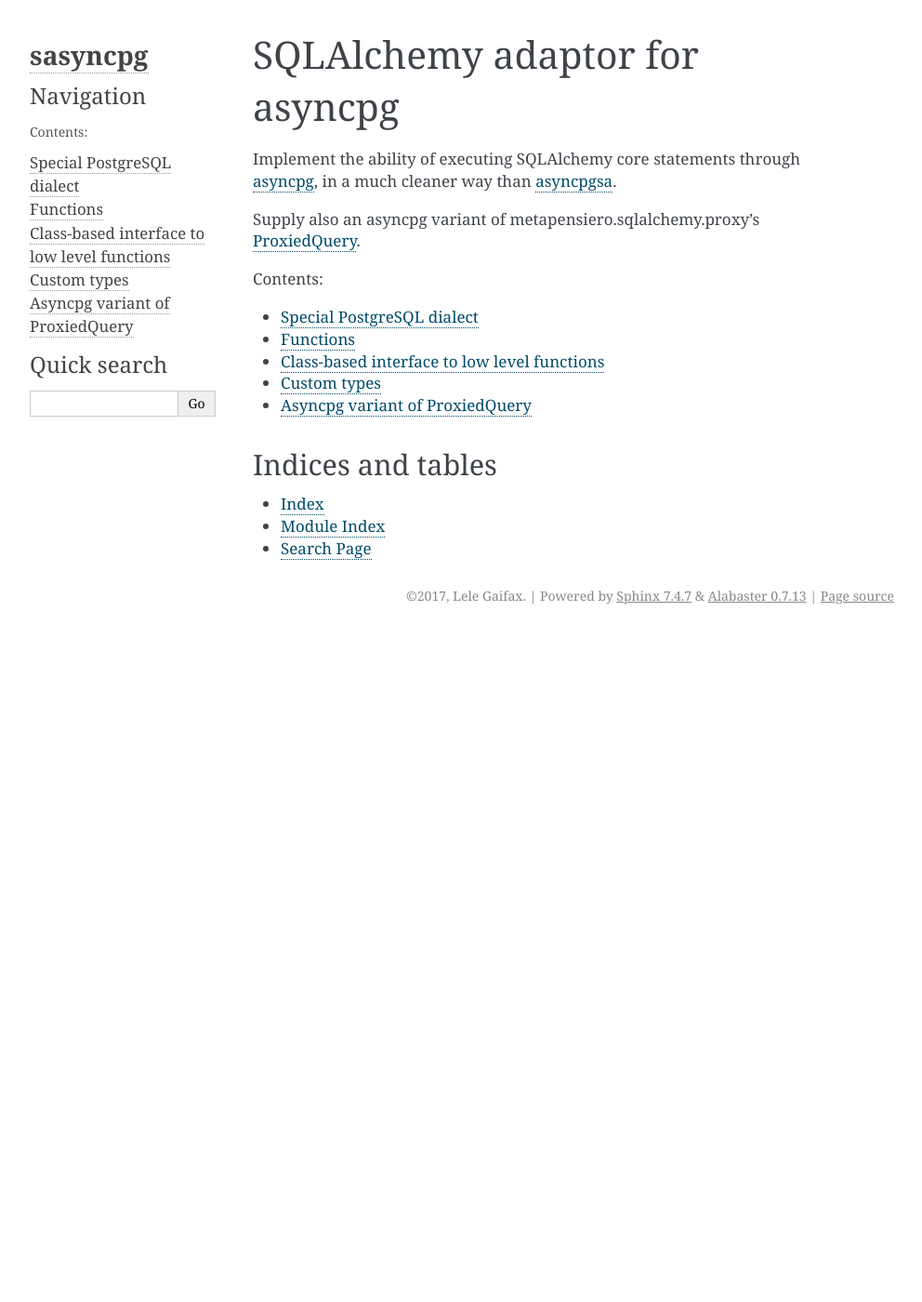
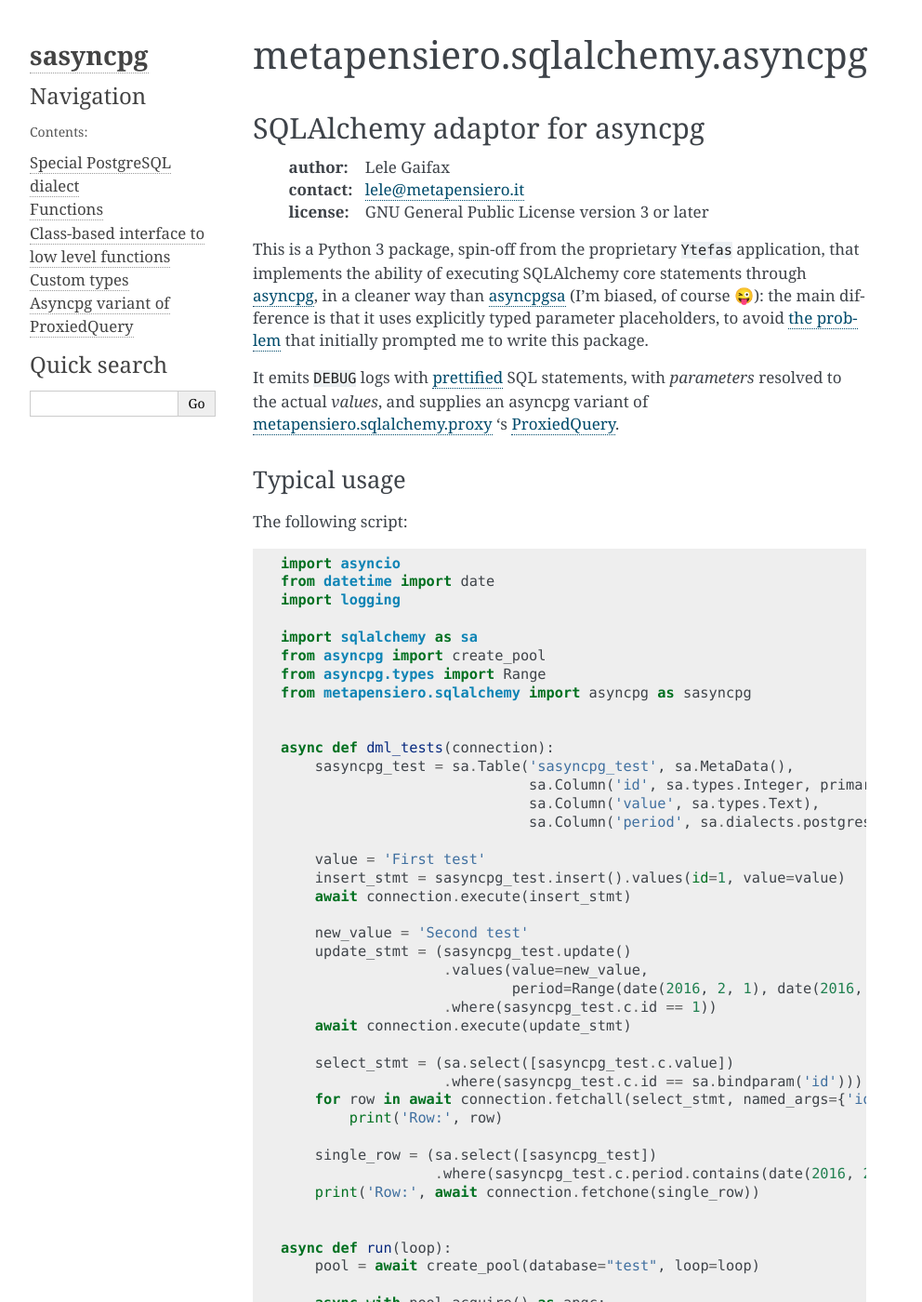
Before and after one commit to metapensiero/metapensiero.sqlalchemy.asyncpg, a Sphinx documentation site: the page built from doc/index.rst, in a window 1280 px wide and 1400 px high. Shown: the whole window at 93% size, without its empty margins (148-1140 px from the left). Built offline with Sphinx 7.4.7, drawn with Linux system fonts in a browser that asks for light colours; some of the changed text lies outside the part shown.

Commit message:
Add a sample usage

```diff
--- a/doc/index.rst
+++ b/doc/index.rst
@@ -6,20 +6,147 @@
 .. :Copyright: © 2016, 2017 Lele Gaifax
 ..
 
-================================
- SQLAlchemy adaptor for asyncpg
-================================
+=================================
+ metapensiero.sqlalchemy.asyncpg
+=================================
 
-Implement the ability of executing SQLAlchemy core statements through
-asyncpg__, in a much cleaner way than asyncpgsa__.
+SQLAlchemy adaptor for asyncpg
+==============================
 
-Supply also an asyncpg variant of metapensiero.sqlalchemy.proxy's
-ProxiedQuery__.
+ :author: Lele Gaifax
+ :contact: lele@metapensiero.it
+ :license: GNU General Public License version 3 or later
 
-__ https://magicstack.github.io/asyncpg/devel/
-__ https://github.com/CanopyTax/asyncpgsa
+This is a Python 3 package, spin-off from the proprietary ``Ytefas`` application, that
+implements the ability of executing SQLAlchemy core statements through asyncpg__, in a
+cleaner way than asyncpgsa__ (I'm biased, of course 😜): the main difference is that it
+uses explicitly typed parameter placeholders, to avoid `the problem`__ that initially
+prompted me to write this package.
+
+It emits ``DEBUG`` logs with `prettified`__ SQL statements, with *parameters* resolved to
+the actual *values*, and supplies an asyncpg variant of `metapensiero.sqlalchemy.proxy`__
+\ 's ProxiedQuery__.
+
+
+__ https://pypi.python.org/pypi/asyncpg
+__ https://pypi.python.org/pypi/asyncpgsa
+__ https://github.com/MagicStack/asyncpg/issues/32
+__ https://pypi.python.org/pypi/metapensiero.sqlalchemy.proxy
 __ http://metapensierosqlalchemyproxy.readthedocs.io/en/latest/\
    core.html#metapensiero.sqlalchemy.proxy.core.ProxiedQuery
+__ http://pg-query.readthedocs.io/en/latest/
+
+
+Typical usage
+-------------
+
+The following script:
+
+.. code-block:: python
+
+  import asyncio
+  from datetime import date
+  import logging
+
+  import sqlalchemy as sa
+  from asyncpg import create_pool
+  from asyncpg.types import Range
+  from metapensiero.sqlalchemy import asyncpg as sasyncpg
+
+
+  async def dml_tests(connection):
+      sasyncpg_test = sa.Table('sasyncpg_test', sa.MetaData(),
+                               sa.Column('id', sa.types.Integer, primary_key=True),
+                               sa.Column('value', sa.types.Text),
+                               sa.Column('period', sa.dialects.postgresql.DATERANGE))
+
+      value = 'First test'
+      insert_stmt = sasyncpg_test.insert().values(id=1, value=value)
+      await connection.execute(insert_stmt)
+
+      new_value = 'Second test'
+      update_stmt = (sasyncpg_test.update()
+                     .values(value=new_value,
+                             period=Range(date(2016, 2, 1), date(2016, 3, 1)))
+                     .where(sasyncpg_test.c.id == 1))
+      await connection.execute(update_stmt)
+
+      select_stmt = (sa.select([sasyncpg_test.c.value])
+                     .where(sasyncpg_test.c.id == sa.bindparam('id')))
+      for row in await connection.fetchall(select_stmt, named_args={'id': 1}):
+          print('Row:', row)
+
+      single_row = (sa.select([sasyncpg_test])
+                    .where(sasyncpg_test.c.period.contains(date(2016, 2, 15))))
+      print('Row:', await connection.fetchone(single_row))
+
+
+  async def run(loop):
+      pool = await create_pool(database="test", loop=loop)
+
+      async with pool.acquire() as apgc:
+          connection = sasyncpg.Connection(apgc)
+
+          query = sa.select([sa.func.version()])
+          result = await connection.scalar(query)
+          print("PostgreSQL version:", result)
+
+          await connection.execute('create table sasyncpg_test ('
+                                   ' id integer not null primary key,'
+                                   ' value text,'
+                                   ' period daterange)')
+
+          try:
+              await dml_tests(connection)
+          finally:
+              await connection.execute('DROP TABLE sasyncpg_test')
+
+
+  def main():
+      loop = asyncio.get_event_loop()
+      loop.run_until_complete(run(loop))
+
+
+  if __name__ == '__main__':
+      logging.basicConfig(level=logging.DEBUG)
+      main()
+
+produces something like::
+
+  DEBUG:asyncio:Using selector: EpollSelector
+  DEBUG:metapensiero.sqlalchemy.asyncpg.funcs:Fetching scalar in transaction 9ddb60:
+      SELECT version() AS version_1
+  DEBUG:metapensiero.sqlalchemy.asyncpg.funcs:Fetched value in 869 µsec
+  PostgreSQL version: PostgreSQL 9.6.6 on x86_64-pc-linux-gnu, compiled by gcc (Debian 7.2.0-12) 7.2.1 20171025, 64-bit
+  DEBUG:metapensiero.sqlalchemy.asyncpg.funcs:Executing in transaction 9ddb60:
+      CREATE TABLE sasyncpg_test (
+          id integer NOT NULL PRIMARY KEY, value text, period daterange
+      )
+  DEBUG:metapensiero.sqlalchemy.asyncpg.funcs:Execution took 97.1 msec
+  DEBUG:metapensiero.sqlalchemy.asyncpg.funcs:Executing in transaction 9ddb60:
+      INSERT INTO sasyncpg_test (id, value)
+      VALUES (1::integer, 'First test'::text)
+  DEBUG:metapensiero.sqlalchemy.asyncpg.funcs:Execution took 1.26 msec
+  DEBUG:metapensiero.sqlalchemy.asyncpg.funcs:Executing in transaction 9ddb60:
+      UPDATE sasyncpg_test
+      SET value = 'Second test'::text, period = '[2016-02-01,2016-03-01)'::daterange
+      WHERE sasyncpg_test.id = 1::integer
+  DEBUG:metapensiero.sqlalchemy.asyncpg.funcs:Execution took 14.1 msec
+  DEBUG:metapensiero.sqlalchemy.asyncpg.funcs:Fetching rows in transaction 9ddb60:
+      SELECT sasyncpg_test.value
+      FROM sasyncpg_test
+      WHERE sasyncpg_test.id = 1::integer
+  DEBUG:metapensiero.sqlalchemy.asyncpg.funcs:Fetched 1 records in 909 µsec
+  Row: <Record value='Second test'>
+  DEBUG:metapensiero.sqlalchemy.asyncpg.funcs:Fetching row in transaction 9ddb60:
+      SELECT sasyncpg_test.id, sasyncpg_test.value, sasyncpg_test.period
+      FROM sasyncpg_test
+      WHERE sasyncpg_test.period @> datetime.date(2016, 2, 15)::date
+  DEBUG:metapensiero.sqlalchemy.asyncpg.funcs:Fetched one record in 951 µsec
+  Row: <Record id=1 value='Second test' period=<Range [datetime.date(2016, 2, 1), datetime.date(2016, 3, 1))>>
+  DEBUG:metapensiero.sqlalchemy.asyncpg.funcs:Executing in transaction 9ddb60:
+      DROP TABLE sasyncpg_test RESTRICT
+  DEBUG:metapensiero.sqlalchemy.asyncpg.funcs:Execution took 12 msec
 
 .. toctree::
    :maxdepth: 2
```
Also changed, not shown: README.rst (+126 -6 lines).
